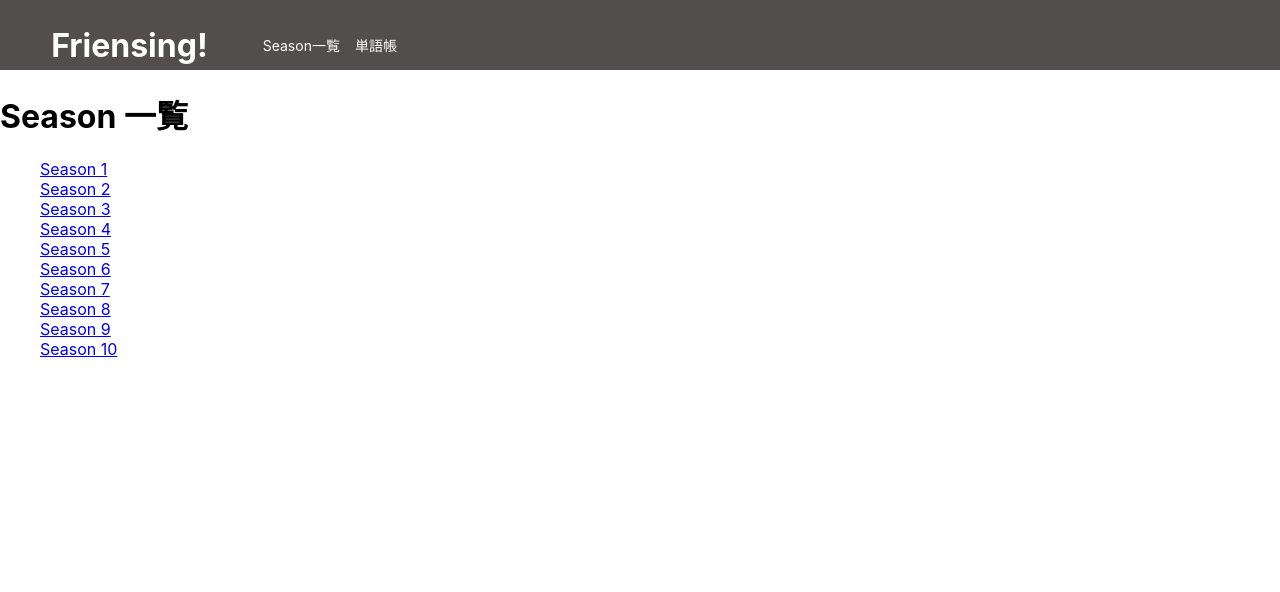
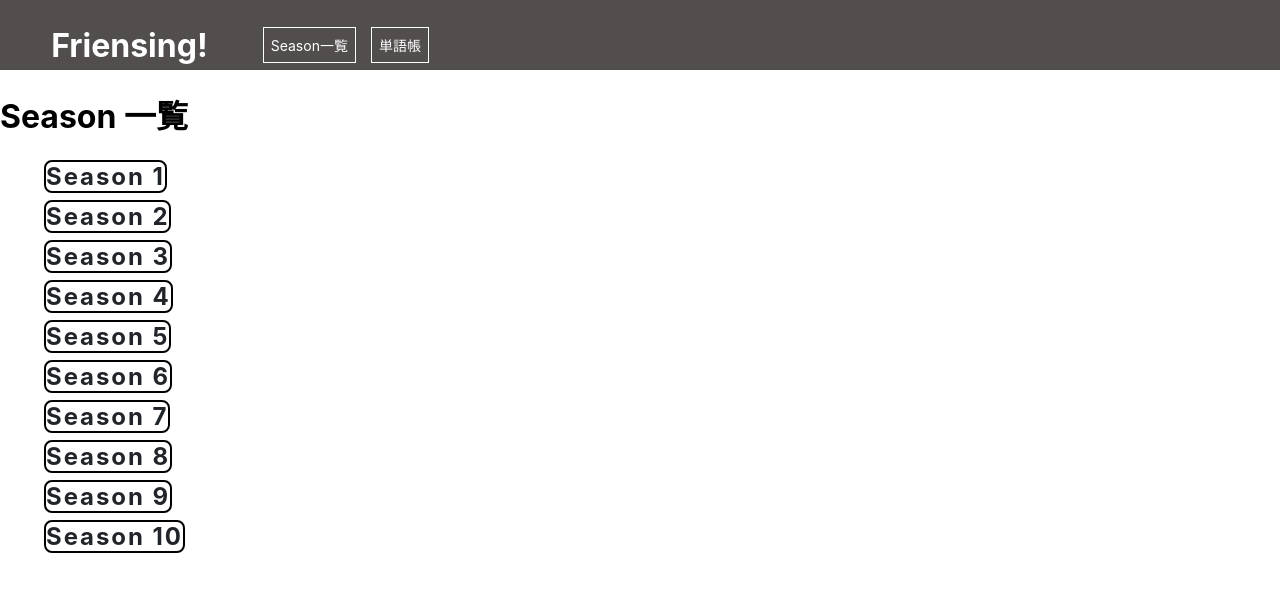
Before and after one commit to Takapy1/FriendsEngApp-frontend-react, a React (Create React App) app: page /seasons in a window 1280 px wide. Shown: the top 592 px of the page. Built offline with nearby package versions, Linux system fonts and the light colour scheme.

Commit message:
[fix] layout in header, seasonList and EpisodeList

```diff
--- a/src/components/page/Episode/EpisodeList.jsx
+++ b/src/components/page/Episode/EpisodeList.jsx
@@ -1,7 +1,36 @@
 import React from "react";
 import { Link, useParams } from "react-router-dom";
+import styled from 'styled-components'
 import { NUM_EACH_EPISODE } from "../../../constants/episodes";
 import { EpisodeUl } from "../../Styled/Episode/StyledEpisodeList";
+
+const EpisodeLi = styled.li`
+  margin: 4px;
+`
+
+const EpisodeLink = styled(Link)`
+  border: 2px solid #000;
+  border-radius: 0;
+  background: #fff;
+  width: 80px;
+  height: 20px;
+  cursor: pointer;
+  font-size: 1.5rem;
+  font-weight: 700;
+  line-height: 1.5;
+  text-align: center;
+  text-decoration: none;
+  color: #212529;
+  letter-spacing: 0.08em;
+
+  border-radius: 0.5rem;
+
+  &:hover {
+    color: #fff;
+    background: #000;
+  }
+`
+
 
 export const EpisodeList = () => {
   const seasonId = useParams().id;
@@ -14,9 +43,9 @@ export const EpisodeList = () => {
         <EpisodeUl>
           {links.map(val => {
             return(
-              <li key={`episode${val}`}>
-                <Link to={`/seasons/${seasonId}/episodes/${val}`}>Episode {val}</Link>
-              </li>
+              <EpisodeLi key={`episode${val}`}>
+                <EpisodeLink to={`/seasons/${seasonId}/episodes/${val}`}>Episode {val}</EpisodeLink>
+              </EpisodeLi>
             )
           })}
         </EpisodeUl>
--- a/src/components/page/Season/SeasonList.jsx
+++ b/src/components/page/Season/SeasonList.jsx
@@ -1,6 +1,34 @@
 import React from "react";
 import { Link } from "react-router-dom";
+import styled from 'styled-components'
 import { SeasonUl} from '../../Styled/Season/StyledSeasonList'
+
+const SeasonLi = styled.li`
+  margin: 4px;
+`
+
+const SeasonLink = styled(Link)`
+  border: 2px solid #000;
+  border-radius: 0;
+  background: #fff;
+  width: 80px;
+  height: 20px;
+  cursor: pointer;
+  font-size: 1.5rem;
+  font-weight: 700;
+  line-height: 1.5;
+  text-align: center;
+  text-decoration: none;
+  color: #212529;
+  letter-spacing: 0.08em;
+
+  border-radius: 0.5rem;
+
+  &:hover {
+    color: #fff;
+    background: #000;
+  }
+`
 
 export const SeasonList = () => {
 
@@ -10,16 +38,16 @@ export const SeasonList = () => {
         <h1>Season 一覧</h1>
 
         <SeasonUl>
-          <li><Link to={'/seasons/1/episodes'}>Season 1</Link></li>
-          <li><Link to={'/seasons/2/episodes'}>Season 2</Link></li>
-          <li><Link to={'/seasons/3/episodes'}>Season 3</Link></li>
-          <li><Link to={'/seasons/4/episodes'}>Season 4</Link></li>
-          <li><Link to={'/seasons/5/episodes'}>Season 5</Link></li>
-          <li><Link to={'/seasons/6/episodes'}>Season 6</Link></li>
-          <li><Link to={'/seasons/7/episodes'}>Season 7</Link></li>
-          <li><Link to={'/seasons/8/episodes'}>Season 8</Link></li>
-          <li><Link to={'/seasons/9/episodes'}>Season 9</Link></li>
-          <li><Link to={'/seasons/10/episodes'}>Season 10</Link></li>
+          <SeasonLi><SeasonLink to={'/seasons/1/episodes'}>Season 1</SeasonLink></SeasonLi>
+          <SeasonLi><SeasonLink to={'/seasons/2/episodes'}>Season 2</SeasonLink></SeasonLi>
+          <SeasonLi><SeasonLink to={'/seasons/3/episodes'}>Season 3</SeasonLink></SeasonLi>
+          <SeasonLi><SeasonLink to={'/seasons/4/episodes'}>Season 4</SeasonLink></SeasonLi>
+          <SeasonLi><SeasonLink to={'/seasons/5/episodes'}>Season 5</SeasonLink></SeasonLi>
+          <SeasonLi><SeasonLink to={'/seasons/6/episodes'}>Season 6</SeasonLink></SeasonLi>
+          <SeasonLi><SeasonLink to={'/seasons/7/episodes'}>Season 7</SeasonLink></SeasonLi>
+          <SeasonLi><SeasonLink to={'/seasons/8/episodes'}>Season 8</SeasonLink></SeasonLi>
+          <SeasonLi><SeasonLink to={'/seasons/9/episodes'}>Season 9</SeasonLink></SeasonLi>
+          <SeasonLi><SeasonLink to={'/seasons/10/episodes'}>Season 10</SeasonLink></SeasonLi>
         </SeasonUl>
       </div>
     </>
--- a/src/components/ui/Header/Header.jsx
+++ b/src/components/ui/Header/Header.jsx
@@ -31,6 +31,12 @@ const NavLinks = styled.ul`
 const NavLink = styled.li`
   margin: 0 0 0 15px;
   font-size: 14px;
+  border: solid white 1px;
+  padding: 0.5em;
+
+  &:hover {
+    background-color: #000000;
+  }
 `
 
 const StyledLink = styled(Link)`
--- a/src/components/ui/Line/ActiveLine.jsx
+++ b/src/components/ui/Line/ActiveLine.jsx
@@ -40,7 +40,6 @@ export const ActiveLine = ({lineID, line, onLineClick, handleActiveWord, handleM
   const splitLine = (line) => {
     return line.replaceAll("　", " ").split(" ")
   }
-
 
   const makeWordSpans = (words) => {
     const wordSpanList = {};
--- a/src/components/ui/SideBar/SideBar.jsx
+++ b/src/components/ui/SideBar/SideBar.jsx
@@ -8,7 +8,7 @@ const SideBarField = styled.div`
   top: 0;
   width: 25%;
   height: 300px;
-  background-color: bisque;
+  background-color: #B0E0E6;
 `
 
 const FormGroup = styled.div`
```
